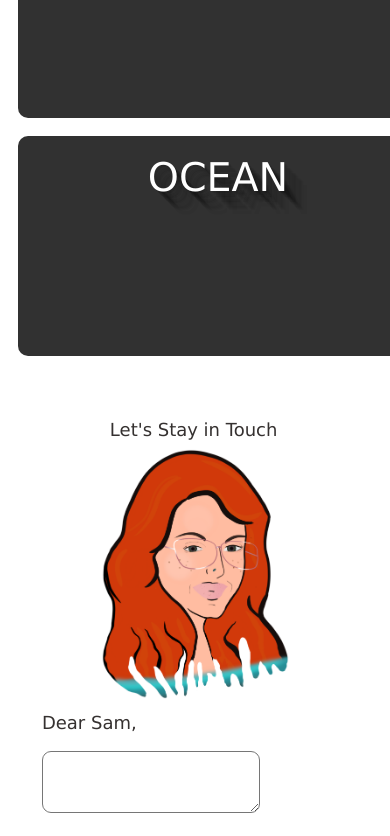
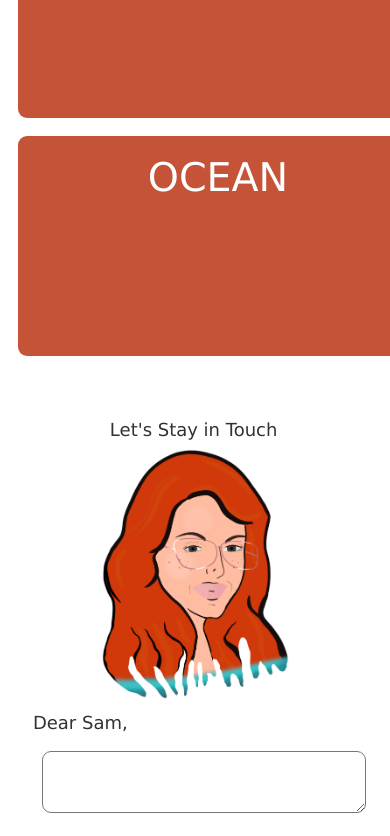
Before and after one commit to samSterns/my-new-portfolio, a React (Create React App) app: page / in a window 390 px wide. Shown: the part 1520-2356 px from the top of the page. Built offline with nearby package versions, Linux system fonts and the light colour scheme.

Commit message:
layout responsive

```diff
--- a/src/App.scss
+++ b/src/App.scss
@@ -74,6 +74,7 @@ button {
   font-weight: bold;
   margin: 1em;
   padding: .5em;
+
 }
 
 button:hover {
--- a/src/Components/EmailForm/EmailForm.js
+++ b/src/Components/EmailForm/EmailForm.js
@@ -33,7 +33,7 @@ export default function EmailForm() {
             </div>
 
 
-            <button alt="submit message to me" type="submit">Send</button>
+            <button classNAme="send-btn" alt="submit message to me" type="submit">Send</button>
         </form>
         </div>
 
--- a/src/Components/EmailForm/EmailForm.scss
+++ b/src/Components/EmailForm/EmailForm.scss
@@ -33,6 +33,10 @@ input, textarea {
 
 }
 
+textarea {
+    width: 100%;
+}
+
 .salutation {
-    padding: .5em;
+    padding: .5em 0;
 }
--- a/src/Components/Projects/Project.scss
+++ b/src/Components/Projects/Project.scss
@@ -1,4 +1,5 @@
-
+@import "../../variables";
+@import "../../mixin";
 
 section {
   text-align: center;
@@ -7,6 +8,7 @@ section {
 
 
 h2 {
+
   font-size: 2.2em;
 }
 
@@ -72,16 +74,13 @@ h2 {
       background-position: center!important;
       height: 220px;
       padding: 1em 2em;
-      background: #313131;
-      border-radius: 10px;
+
+      background-color: $theme-color;
+      border-radius: $border-radius;
       p {
         font-size: 0.9125rem;
         line-height: 160%;
-        color: #999;
+
       }
     }
 }
-
-.text-shadow {
-text-shadow: 1px 1px rgba(0, 0, 0, 0.04), 2px 2px rgba(0, 0, 0, 0.04), 3px 3px rgba(0, 0, 0, 0.04), 4px 4px rgba(0, 0, 0, 0.04), 0.125rem 0.125rem rgba(0, 0, 0, 0.04), 6px 6px rgba(0, 0, 0, 0.04), 7px 7px rgba(0, 0, 0, 0.04), 8px 8px rgba(0, 0, 0, 0.04), 9px 9px rgba(0, 0, 0, 0.04), 0.3125rem 0.3125rem rgba(0, 0, 0, 0.04), 11px 11px rgba(0, 0, 0, 0.04), 12px 12px rgba(0, 0, 0, 0.04), 13px 13px rgba(0, 0, 0, 0.04), 14px 14px rgba(0, 0, 0, 0.04), 0.625rem 0.625rem rgba(0, 0, 0, 0.04), 16px 16px rgba(0, 0, 0, 0.04), 17px 17px rgba(0, 0, 0, 0.04), 18px 18px rgba(0, 0, 0, 0.04), 19px 19px rgba(0, 0, 0, 0.04), 1.25rem 1.25rem rgba(0, 0, 0, 0.04);
-}
--- a/src/Components/Projects/Projects.js
+++ b/src/Components/Projects/Projects.js
@@ -1,4 +1,5 @@
 import React from 'react';
+import { FaGithub, FaExternalLink } from 'react-icons/fa';
 import './Project.scss';
 
 const Projects = () => {
@@ -12,6 +13,11 @@ const Projects = () => {
                 <div className="back">
                 <h3>Angular</h3>
                 <p>Good tools make application development quicker and easier to maintain than if you did everyth1ng by hand..</p>
+                <a href={'https://github.com/samSterns'} target="_blank">
+                    <FaGithub alt="click here to visit the project's git hub" size={36}/>
+                    GitHub </a>
+                    <a  href={'https://github.com/samSterns'} target="_blank">
+                    <i class="fa fa-external-link" aria-hidden="true"></i> See Demo </a>
                 </div>
             </div>
             <div className="flip">
```
Also changed, not shown: 1 other file (tests, documents, lock files or other folders).
